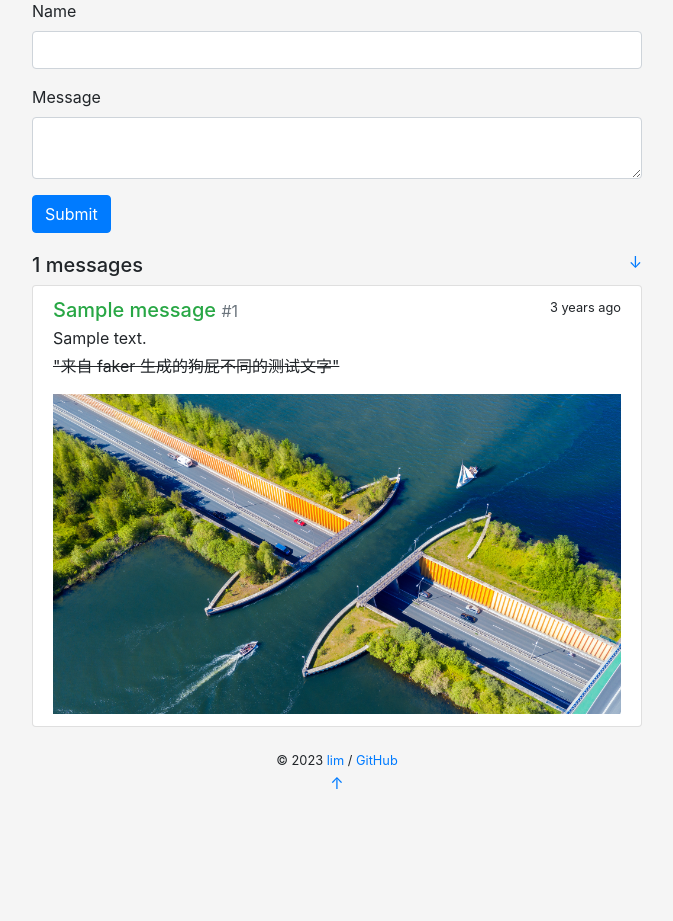
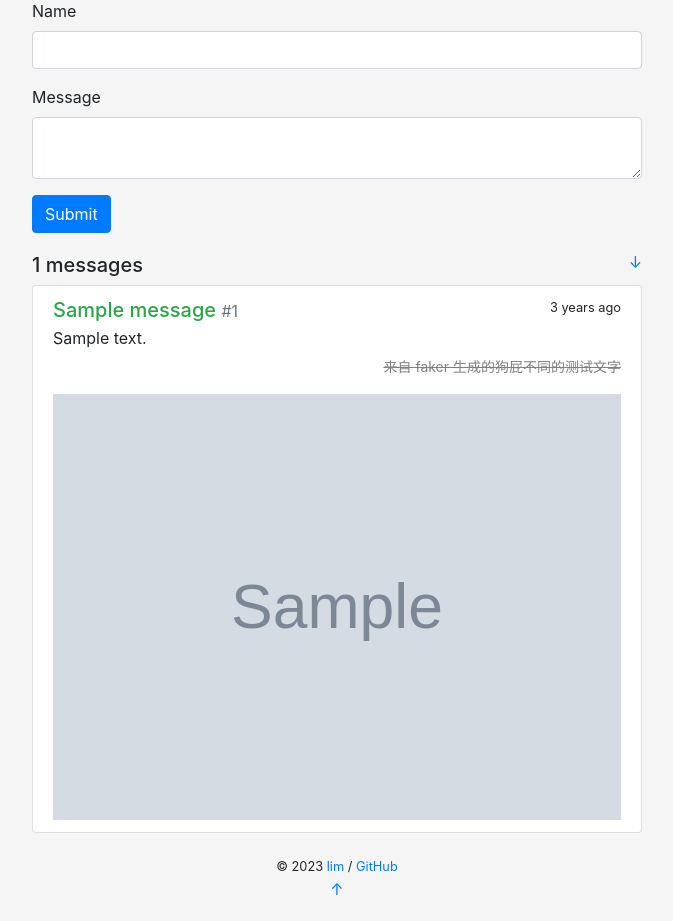
Before and after one commit to Lemoncchi/InstaCUC, a Flask app: page / in a window 1280 px wide. Shown: the part 198-1119 px from the top of the page, without its empty margins (303-976 px from the left). Before the commit the page ends 987 px from the top, so only its background shows below. Run offline with Flask 2, Linux system fonts and the light colour scheme; tables that the repository leaves empty hold one stand-in row (values such as "Sample post"); grey boxes marked "Sample" are stand-in pictures; some libraries are stand-ins or nearby versions.

Commit message:
新增图片嵌入;优化了测试文字的 CSS

```diff
--- a/instacuc/models.py
+++ b/instacuc/models.py
@@ -7,4 +7,5 @@ class Message(db.Model):
     id = db.Column(db.Integer, primary_key=True)
     name = db.Column(db.String(20))
     body = db.Column(db.String(200))
+    img_url = db.Column(db.String(200))
     timestamp = db.Column(db.DateTime, default=datetime.utcnow, index=True)
--- a/instacuc/static/css/style.css
+++ b/instacuc/static/css/style.css
@@ -70,3 +70,12 @@ nav li a:hover {
     width: 100%;
     height: auto;
 }
+
+.faker-comment {
+    color: gray;
+    font-size: 14px;
+}
+
+.faker-comment-p{
+    text-align: right;
+}
--- a/instacuc/templates/index.html
+++ b/instacuc/templates/index.html
@@ -24,10 +24,10 @@
                     </small>
                 </div>
                 <p class="mb-1">{{ message.body }}</p>
-                <p>
-                    <s>"来自 faker 生成的狗屁不同的测试文字"</s>
+                <p class="faker-comment-p">
+                    <s class="faker-comment">来自 faker 生成的狗屁不同的测试文字</s>
                 </p>
-                <img src="/static/img/example.jpg" alt="Example Image" class="post_img">
+                <img src={{ message.img_url }} alt="Example Image" class="post_img">
             </a>
         {% endfor %}
     </div>
```
Also changed, not shown: instacuc/commands.py (+16 -2 lines), instacuc/static/img/example_CUC/0Q0A2000.JPG (added), instacuc/static/img/example_CUC/0Q0A2002.JPG (added), instacuc/static/img/example_CUC/0Q0A2008.JPG (added), 3 other files.
